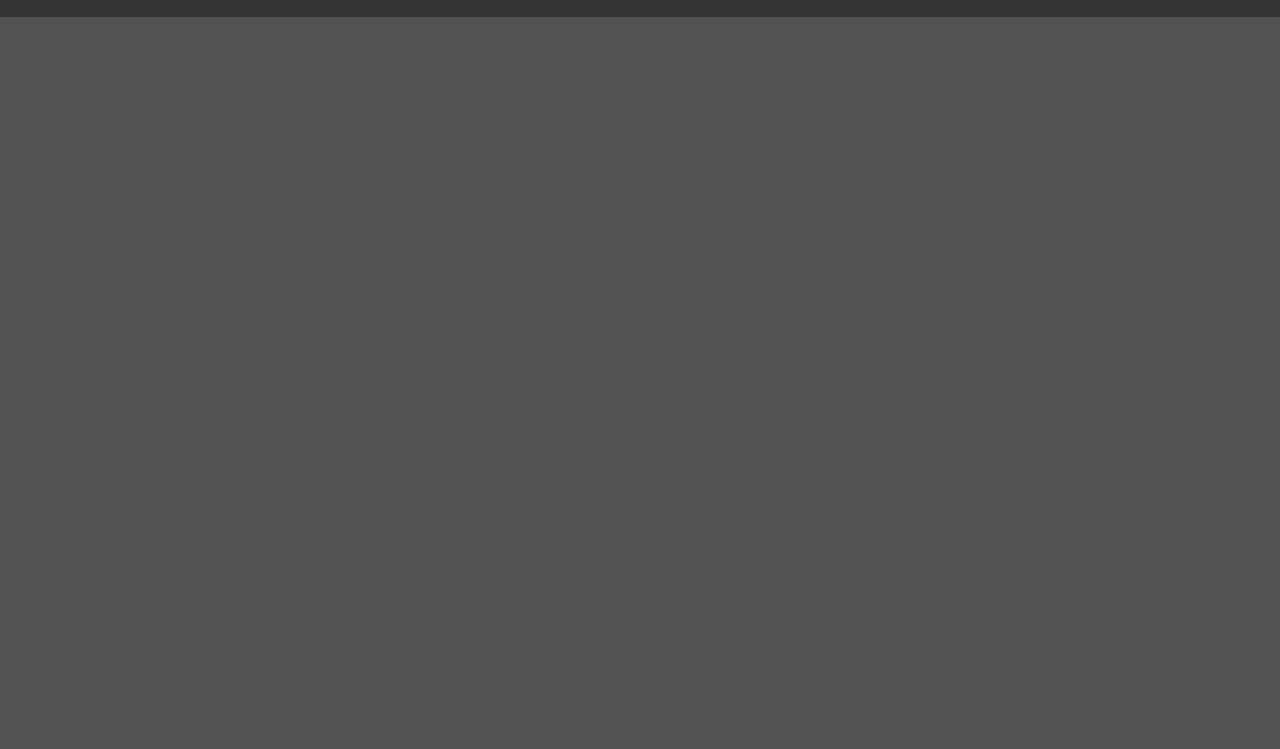
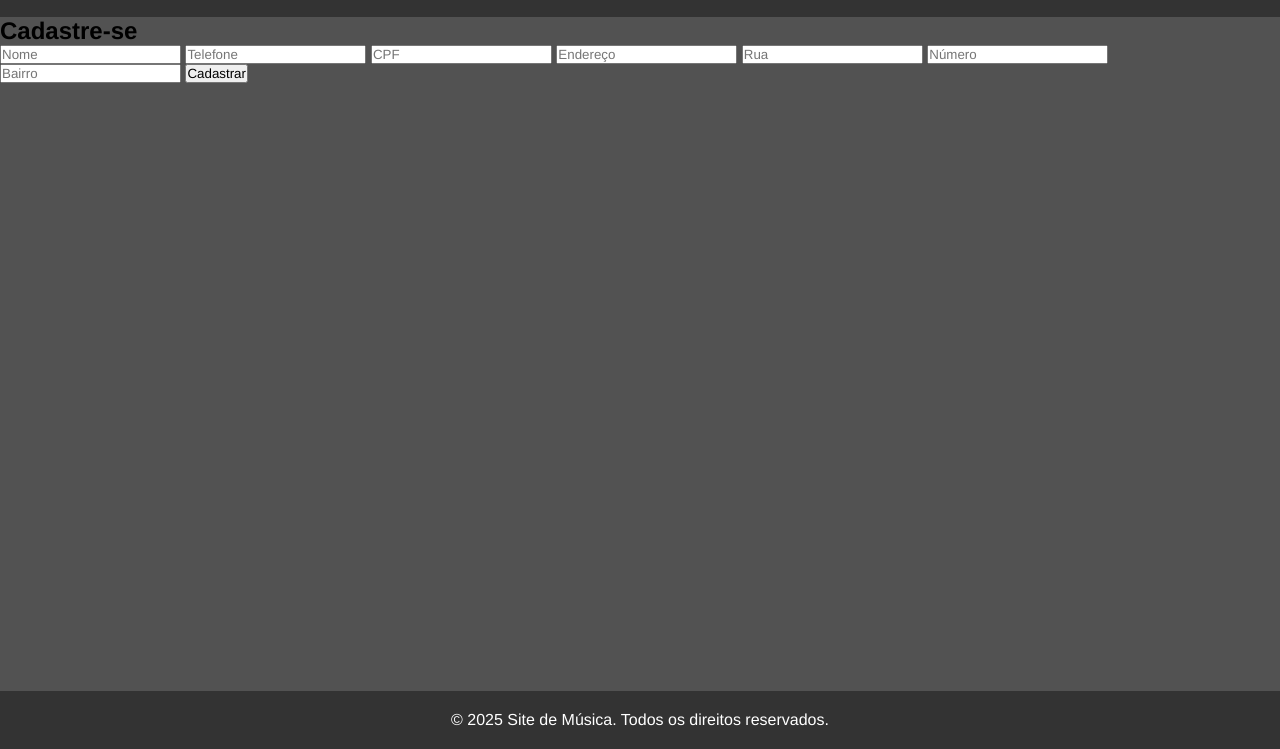
Before and after one commit to GabrielVancoDev/Cadastro-com-API, a plain HTML site: page cadastro.html in a window 1280 px wide. Shown: the part 51-800 px from the top of the page. Drawn offline with Linux system fonts and the light colour scheme.

Commit message:
Estruturando o  formulário com inputs de endereço de entrega

```diff
--- a/cadastro.html
+++ b/cadastro.html
@@ -18,5 +18,25 @@
         </ul>
       </nav>
     </header>
+
+    <main>
+      <section id="cadastro">
+        <h2>Cadastre-se</h2>
+        <form>
+          <input type="text" placeholder="Nome" />
+          <input type="number" placeholder="Telefone" />
+          <input type="text" placeholder="CPF" />
+          <input type="text" placeholder="Endereço" />
+          <input type="text" placeholder="Rua" />
+          <input type="number" placeholder="Número" />
+          <input type="text" placeholder="Bairro" />
+          <button type="submit">Cadastrar</button>
+        </form>
+      </section>
+    </main>
+
+    <footer class="rodape">
+      <p>&copy; 2025 Site de Música. Todos os direitos reservados.</p>
+    </footer>
   </body>
 </html>
--- a/style.css
+++ b/style.css
@@ -81,6 +81,7 @@ header {
 
 .album h3 {
   margin-bottom: 10px;
+  text-transform: uppercase;
 }
 
 .album a {
```
Also changed, not shown: index.html (+7 -0 lines), sobre.html (+5 -1 lines), img/album4.png (added).
